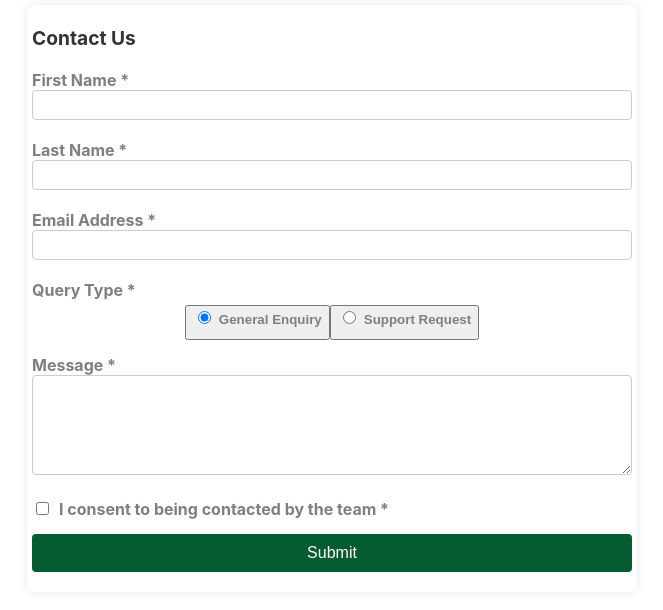
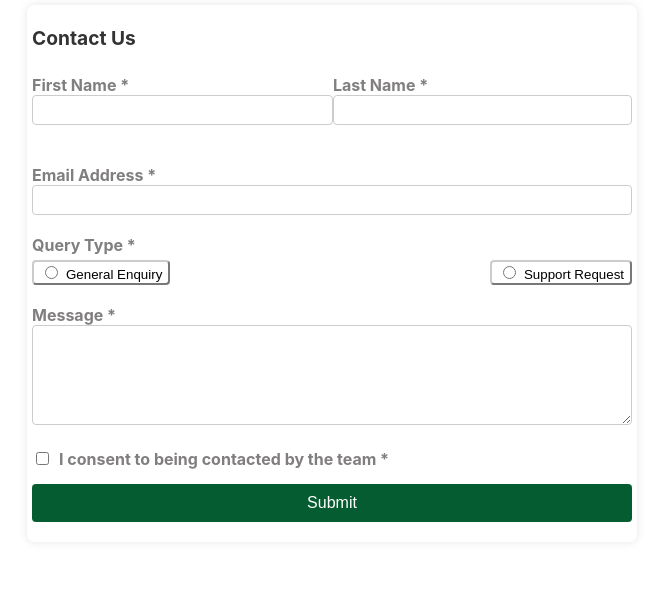
Before and after one commit to Carooh55/contact-formme, a React (Create React App) app: page / in a window 1280 px wide. Shown: the top 610 px of the page, without its empty margins (308-971 px from the left). Built offline with nearby package versions, Linux system fonts and the light colour scheme.

Commit message:
fixed the css

```diff
--- a/src/Contactme.css
+++ b/src/Contactme.css
@@ -75,11 +75,6 @@ label[for="consent"] {
   align-items: center;
 }
 
-input[type="radio"] + label {
-  display: inline-block;
-  margin-right: 20px;
-}
-
 div > label {
   margin-bottom: 5px;
 }
@@ -87,3 +82,19 @@ div > label {
 div > div {
   margin-top: 5px;
 }
+
+.names {
+  display: flex;
+  justify-content: space-between;
+}
+
+.button {
+  background-color: #ffffff;
+  border-radius: 4px;
+  border-color: #ccc;
+}
+
+.types {
+  display: flex;
+  justify-content: space-between;
+}
--- a/src/Contactme.js
+++ b/src/Contactme.js
@@ -28,9 +28,8 @@ const Contactme = () => {
     <form onSubmit={handleSubmit} style={{ maxWidth: "600px", margin: "auto" }}>
       <h2>Contact Us</h2>
 
-      <div className="container">
-        <div className="row">
-          <div className="col-6">
+      <div className="names">
+        <div>
           <label>
             First Name *
             <input
@@ -43,7 +42,7 @@ const Contactme = () => {
           </label>
         </div>
 
-          <div className="col-6">
+        <div>
           <label>
             Last Name *
             <input
@@ -54,7 +53,6 @@ const Contactme = () => {
               required
             />
           </label>
-          </div>
         </div>
       </div>
 
@@ -73,32 +71,30 @@ const Contactme = () => {
 
       <div>
         <label>Query Type *</label>
-        <div>
-          <button>
+        <div className="types">
           <label>
+            <button className="button">
               <input
                 type="radio"
                 name="queryType"
                 value="General Enquiry"
-                checked={formData.queryType === "General Enquiry"}
                 onChange={handleChange}
               />
               General Enquiry
+            </button>
           </label>
-          </button>
 
-          <button>
           <label>
+            <button className="button">
               <input
                 type="radio"
                 name="queryType"
                 value="Support Request"
-                checked={formData.queryType === "Support Request"}
                 onChange={handleChange}
               />
               Support Request
+            </button>
           </label>
-          </button>
         </div>
       </div>
 
```
Lines whose indentation alone changed are shown as unchanged.
